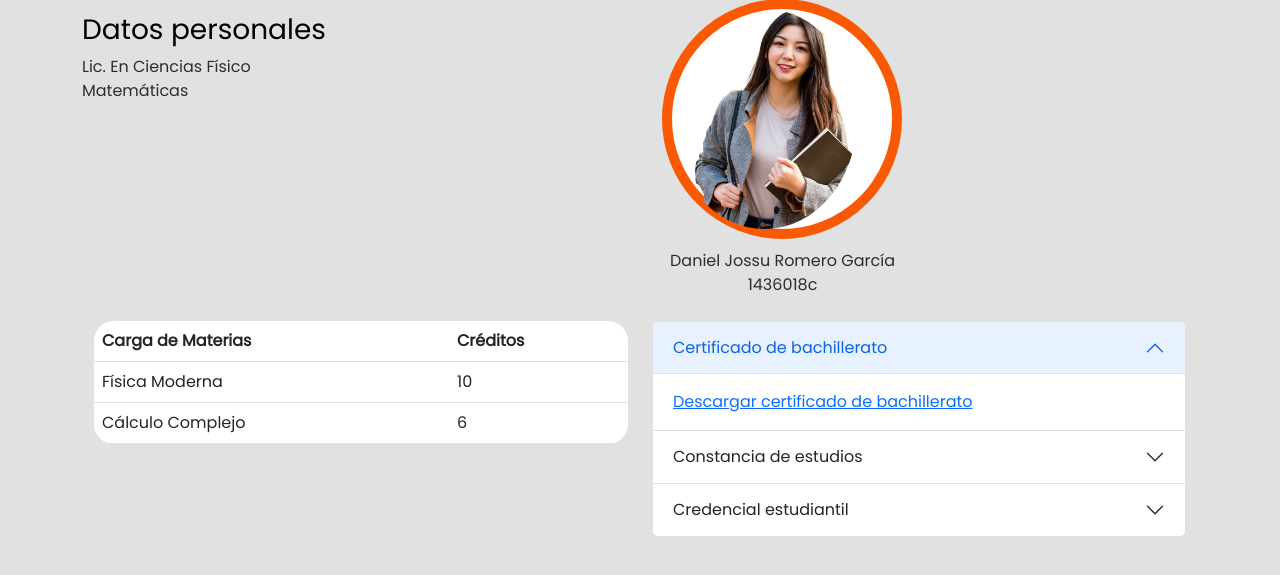
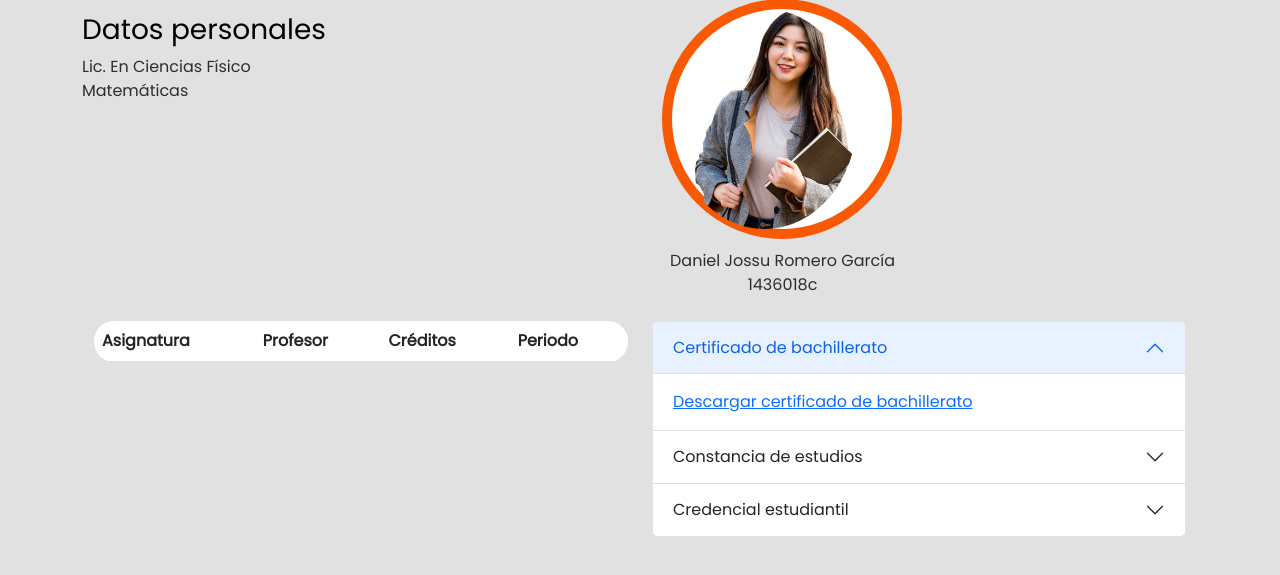
Before and after one commit to chrisnolanmb/SIIA, a PHP site: page /datosPersonales.php in a window 1280 px wide. Shown: the part 74-649 px from the top of the page. Run offline with PHP 8.4, Linux system fonts and the light colour scheme; a user stored in the database is signed in; data comes from the database, SQL or seed files in the repository; lists and menus that the app fills with data are empty.

Commit message:
mostrando datos personales

```diff
--- a/datosPersonales.php
+++ b/datosPersonales.php
@@ -1,4 +1,5 @@
 <?php
+include 'db_conn.php';
 session_start();
 if(!isset($_SESSION['usuario_logged'])) {
     echo '
@@ -10,6 +11,35 @@
     session_destroy();
     die();
 }
+$user = $_SESSION['usuario_logged'];
+//echo $user;
+
+$query_datos_personales = "SELECT
+    Nombre_materia AS Asignatura,
+     Nombre AS Profesor,
+	   Creditos
+
+FROM
+    inscripcion I
+        JOIN
+    profesor P ON I.id_profesor = P.num_empleado
+        JOIN
+    alumno A ON I.id_alumno = A.matricula
+        JOIN
+    alta_materias M ON I.materia = M.id_materia
+        JOIN
+    mapa_curricular MP ON M.Clave = MP.Clave
+        AND id_alumno = '$user'
+;";
+
+$result_query_datos_personales = mysqli_query($conexion, $query_datos_personales) or die("Bad query: $query_datos_personales");
+// session_destroy();
+
+// while($row = mysqli_fetch_assoc($result_query_datos_personales)){
+//   $promedio = $row['Promedio'];
+//   $conteo = $row['Conteo'];
+// }
+
 // session_destroy();
 ?>
 
@@ -98,20 +128,41 @@
                         <table class="table">
                             <thead>
                               <tr>
-                                <th scope="col">Carga de Materias</th>
+                                <th scope="col">Asignatura</th>
+                                <th scope="col">Profesor</th>
                                 <th scope="col">Créditos</th>
+                                <th scope="col">Periodo</th>
+
+
 
                               </tr>
                             </thead>
                             <tbody>
-                              <tr>
+                            <?php while($row = mysqli_fetch_object($result_query_datos_personales)){
+                                        echo "
+                                        <tr>
+                                          <td>$row->Asignatura</td>
+                                          <td>$row->Profesor</td>
+                                          <td>$row->Creditos</td>
+                                          <td>$row->Periodo</td>
+
+                                        </tr>";
+}
+                            ?>
+
+
+
+
+
+
+                              <!-- <tr>
                                 <td scope="row">Física Moderna</td>
                                 <td>10</td>
                               </tr>
                               <tr>
                                 <td scope="row">Cálculo Complejo</td>
                                 <td>6</td>
-                              </tr>
+                              </tr> -->
 
                             </tbody>
                         </table>
```
Also changed, not shown: calificaciones.php (+3 -5 lines).
